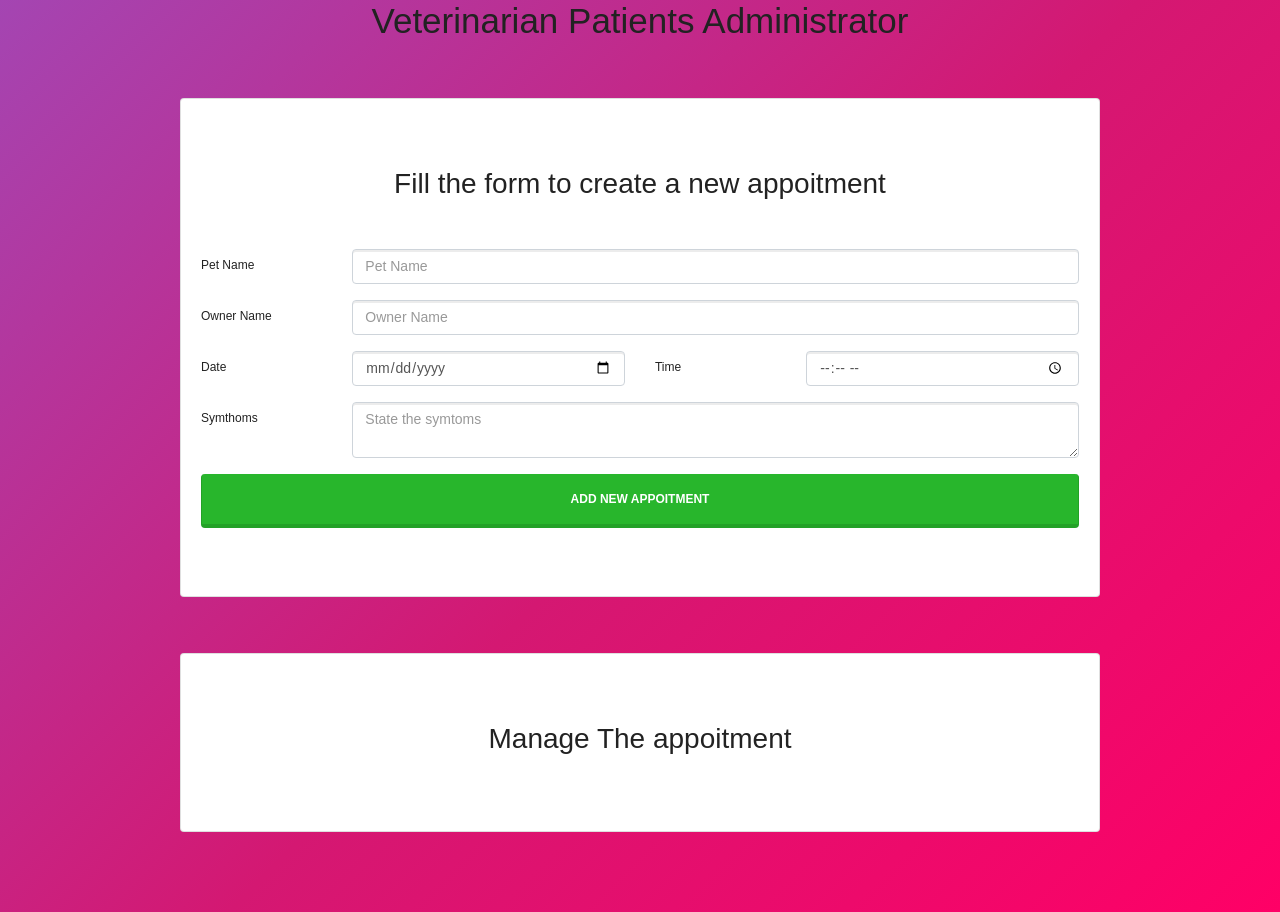
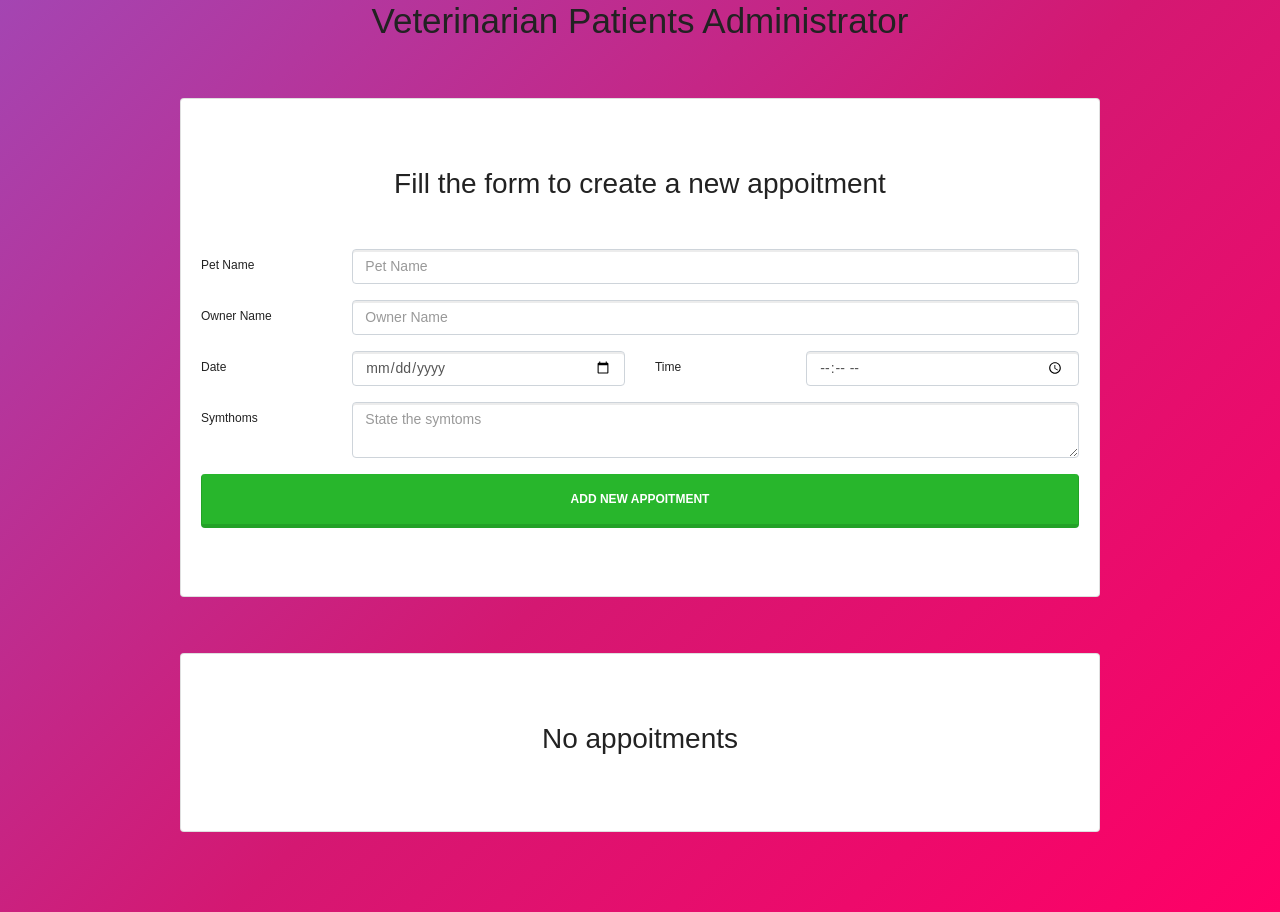
Before and after one commit to diegodjty/vetAdmin, a React (Create React App) app: page / in a window 1280 px wide. Built offline with nearby package versions, Linux system fonts and the light colour scheme.

Commit message:
now the message change when there is no appoitment

```diff
--- a/src/App.js
+++ b/src/App.js
@@ -4,7 +4,7 @@ import './bootstrap.min.css'
 import Header from './components/Header'
 import NewAppoitment from './components/NewAppoitment';
 import AppoitmentsList from './components/AppoitmentsList';
-import { appendFile } from 'fs';
+
 
 
 
--- a/src/components/AppoitmentsList.js
+++ b/src/components/AppoitmentsList.js
@@ -2,11 +2,12 @@ import React from 'react';
 import Appoitment from './Appoitment';
 
 const AppoitmentsList = ({appointments,deleteAppoitment}) => {
+    const message = Object.keys(appointments).length === 0 ? 'No appoitments' : 'Manage appoitments'
 
     return (
         <div className="card mt-2 py-5">
             <div className="card-body">
-                <h2 className="car-title text-center"> Manage The appoitment </h2>
+                <h2 className="car-title text-center"> {message} </h2>
                     <div className="appoitments-list">
                         {appointments.map( appointment => (
                             <Appoitment
```
